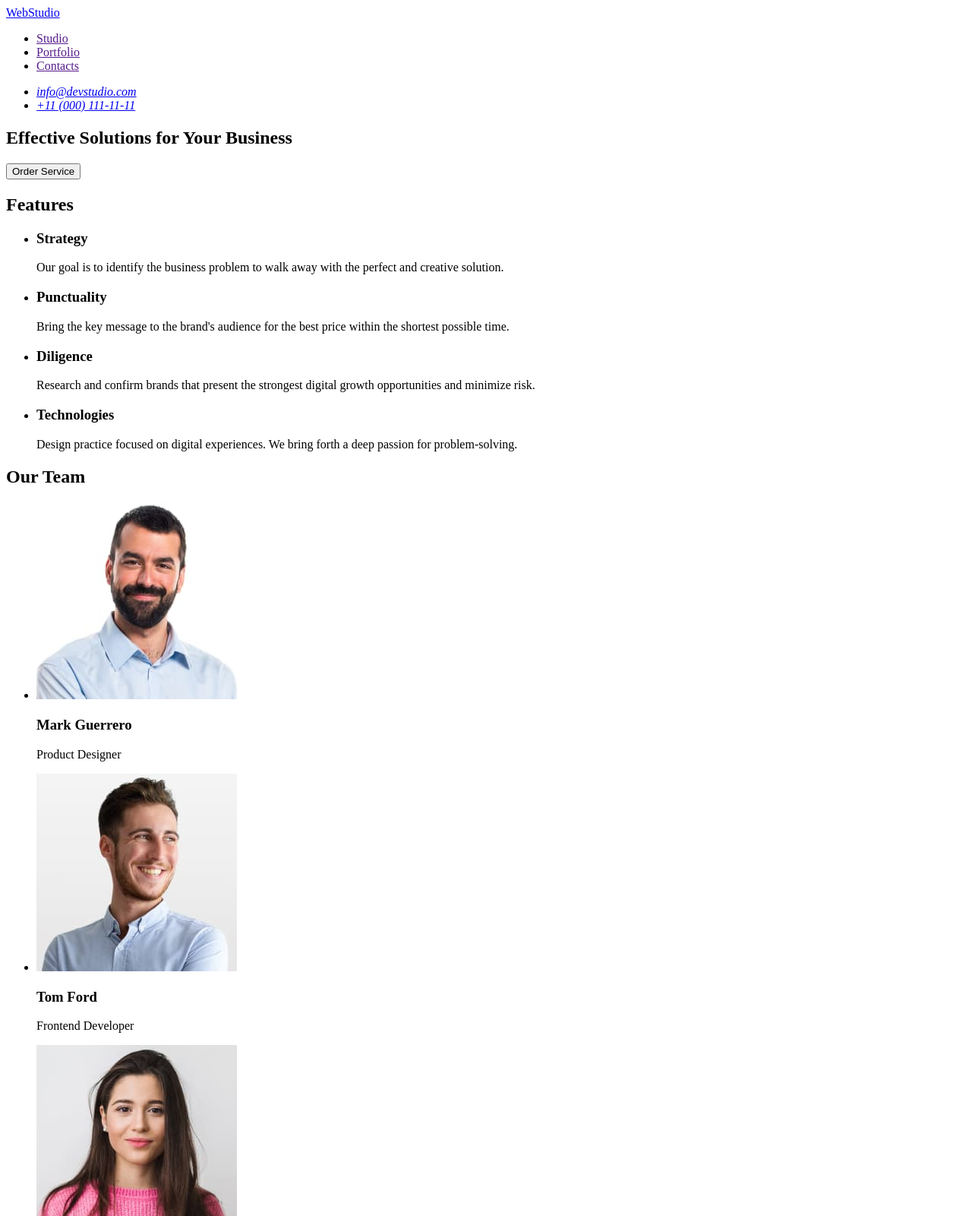
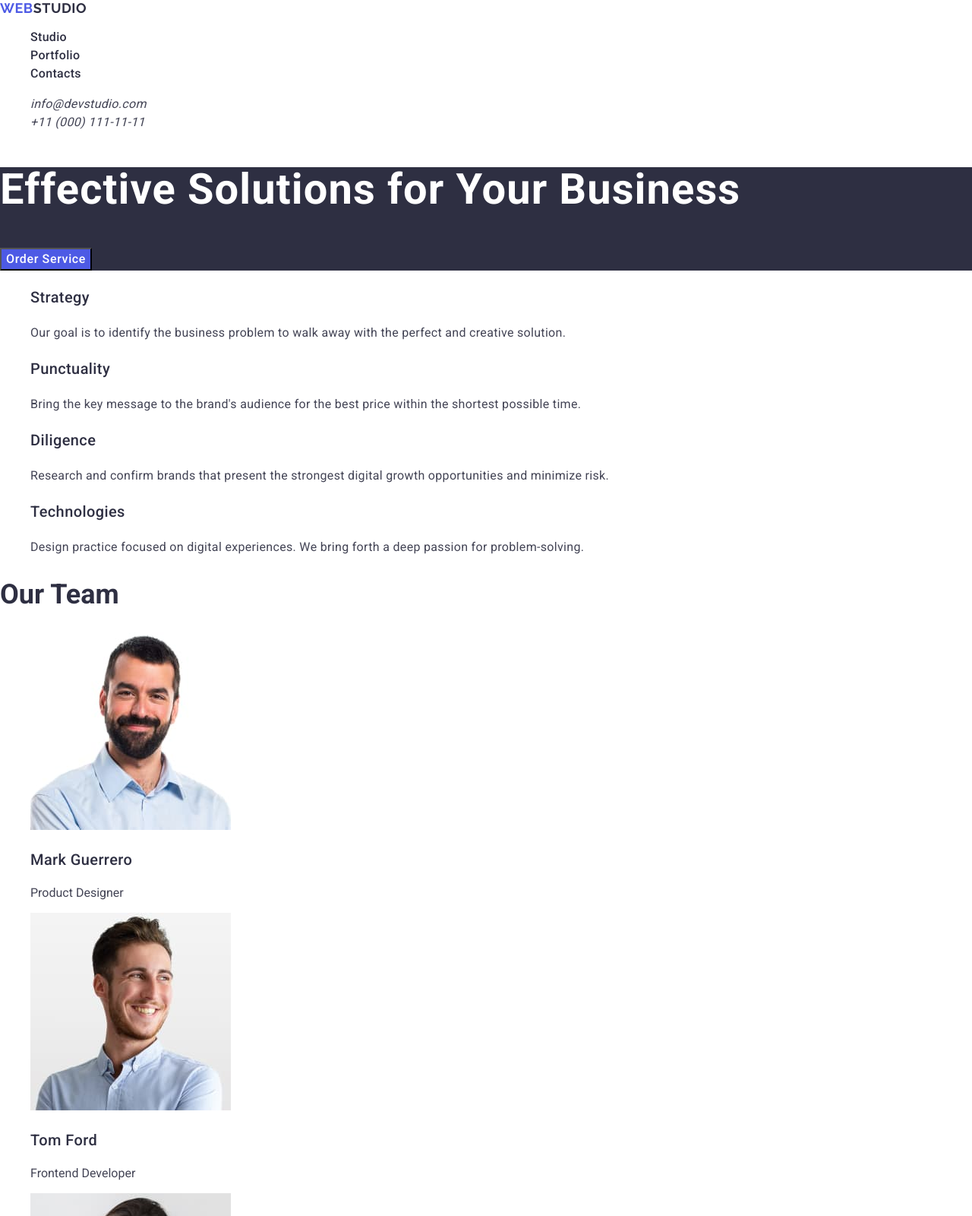
Before and after one commit to uliacop/goit-markup-hw-02, a plain HTML site: page index.html in a window 1280 px wide. Shown: the top 1600 px of the page at 76% size. Drawn offline with nearby package versions, Linux system fonts and the light colour scheme.

Commit message:
hw-2
hw-2

```diff
--- /dev/null
+++ b/css/styles.css
@@ -0,0 +1,114 @@
+.list {
+  list-style-type: none;
+}
+button {
+  cursor: pointer;
+}
+body {
+  font-family: "Roboto", "Raleway", sans-serif;
+  color: #434455;
+  list-style-type: none;
+  font-size: 16px;
+  background: #fff;
+  font-style: normal;
+}
+.logo {
+  color: #2e2f42;
+  font-family: Raleway;
+  font-size: 18px;
+  font-weight: 700;
+  line-height: 21px; /* 116.667% */
+  letter-spacing: 0.54px;
+  text-transform: uppercase;
+}
+.menu-link {
+  font-weight: 500;
+  line-height: 1.5;
+  letter-spacing: 0.32px;
+  color: #2e2f42;
+}
+.link {
+  text-decoration: none;
+  list-style-type: none;
+}
+.menu-link:hover,
+.menu-link:active,
+.contacts-link:hover,
+.contacts-link:hover {
+  color: #404bbf;
+}
+.one {
+  font-size: 56px;
+  color: #fff;
+  font-weight: 700;
+  line-height: 1.07;
+  letter-spacing: 1.12px;
+}
+.two {
+  font-size: 36px;
+  color: #2e2f42;
+  font-weight: 700;
+  line-height: 40px;
+  letter-spacing: 1.1;
+  text-transform: capitalize;
+}
+.three {
+  font-size: 20px;
+  color: #2e2f42;
+  font-size: 20px;
+  font-weight: 500;
+  line-height: 1.5;
+  letter-spacing: 0.4px;
+}
+.footer-text,
+.logo-footer {
+  color: #f4f4fd;
+}
+.logo-part {
+  color: #4d5ae5;
+}
+.contacts-link,
+.job-title {
+  color: #434455;
+}
+.main-section,
+footer {
+  background-color: #2e2f42;
+}
+.button {
+  color: #fff;
+  background-color: #4d5ae5;
+  font-weight: 500;
+  line-height: 1.5;
+  letter-spacing: 0.64px;
+}
+.team {
+  color: #f4f4fd;
+}
+.logo link {
+  font-family: "Raleway", sans-serif;
+  font-size: 18px;
+  font-weight: 700;
+  line-height: 1.16;
+  letter-spacing: 0.54px;
+  text-transform: uppercase;
+}
+.contacts-link {
+  line-height: 1.5;
+  letter-spacing: 0.32px;
+}
+.features-discribe {
+  line-height: 1.5;
+  letter-spacing: 0.32px;
+}
+.portfolio-name {
+  font-weight: 400;
+  line-height: 24px;
+  letter-spacing: 1.5;
+}
+.footer-text {
+  font-family: Roboto;
+  font-size: 16px;
+  line-height: 1.5;
+  letter-spacing: 0.32px;
+}
--- a/index.html
+++ b/index.html
@@ -4,67 +4,83 @@
     <meta charset="UTF-8" />
     <meta name="viewport" content="width=device-width, initial-scale=1.0" />
     <title>WebStudio</title>
+    <link
+      rel="stylesheet"
+      href="https://cdnjs.cloudflare.com/ajax/libs/modern-normalize/2.0.0/modern-normalize.min.css"
+    />
+    <link rel="stylesheet" href="./css/styles.css" />
+    <link rel="preconnect" href="https://fonts.googleapis.com" />
+    <link rel="preconnect" href="https://fonts.gstatic.com" crossorigin />
+    <link
+      href="https://fonts.googleapis.com/css2?family=Raleway:wght@700&family=Roboto:wght@400;500;700&display=swap"
+      rel="stylesheet"
+    />
   </head>
-  <body>
-    <header>
-      <nav>
-        <a href="./index.html">WebStudio</a>
-        <ul>
-          <li>
-            <a href="">Studio</a>
+  <body class="body">
+    <header class="header">
+      <nav class="header-navigation">
+        <a class="logo link" href="./index.html"
+          ><span class="logo-part">Web</span>Studio</a
+        >
+        <ul class="menu">
+          <li class="menu-item link">
+            <a class="menu-link link" href="">Studio</a>
           </li>
-          <li>
-            <a href="">Portfolio</a>
+          <li class="menu-item link">
+            <a class="menu-link link" href="">Portfolio</a>
           </li>
-          <li>
-            <a href="">Contacts</a>
+          <li class="menu-item link">
+            <a class="menu-link link" href="">Contacts</a>
           </li>
         </ul>
       </nav>
-      <address>
-        <ul>
-          <li>
-            <a href="mailto:info@devstudio.com">info@devstudio.com</a>
+      <address class="main-contacts">
+        <ul class="menu-contacts link">
+          <li class="contacts-item">
+            <a class="contacts-link link" href="mailto:info@devstudio.com"
+              >info@devstudio.com</a
+            >
           </li>
-          <li>
-            <a href="tel:+110001111111">+11 (000) 111-11-11</a>
+          <li class="contacts-item link">
+            <a class="contacts-link link" href="tel:+110001111111"
+              >+11 (000) 111-11-11</a
+            >
           </li>
         </ul>
       </address>
     </header>
     <main>
-      <section>
-        <h1>Effective Solutions for Your Business</h1>
-        <button type="button">Order Service</button>
+      <section class="main-section">
+        <h1 class="main-title one">Effective Solutions for Your Business</h1>
+        <button class="button" type="button">Order Service</button>
       </section>
       <!--    FEATURES -->
-      <section>
-        <h2>Features</h2>
-        <ul>
-          <li>
-            <h3>Strategy</h3>
-            <p>
+      <section class="features">
+        <ul class="menu-features">
+          <li class="strategy-item link">
+            <h3 class="main-title three">Strategy</h3>
+            <p class="features-discribe">
               Our goal is to identify the business problem to walk away with the
               perfect and creative solution.
             </p>
           </li>
-          <li>
-            <h3>Punctuality</h3>
-            <p>
+          <li class="strategy-item link">
+            <h3 class="main-title three">Punctuality</h3>
+            <p class="features-discribe">
               Bring the key message to the brand's audience for the best price
               within the shortest possible time.
             </p>
           </li>
-          <li>
-            <h3>Diligence</h3>
-            <p>
+          <li class="strategy-item link">
+            <h3 class="main-title three">Diligence</h3>
+            <p class="features-discribe">
               Research and confirm brands that present the strongest digital
               growth opportunities and minimize risk.
             </p>
           </li>
-          <li>
-            <h3>Technologies</h3>
-            <p>
+          <li class="strategy-item link">
+            <h3 class="main-title three">Technologies</h3>
+            <p class="features-discribe">
               Design practice focused on digital experiences. We bring forth a
               deep passion for problem-solving.
             </p>
@@ -72,55 +88,134 @@
         </ul>
       </section>
       <!-- TEAM -->
-      <section>
-        <h2>Our Team</h2>
-        <ul>
-          <li>
+      <section class="team">
+        <h2 class="main-title two">Our Team</h2>
+        <ul class="team-item">
+          <li class="menu-item link">
             <img
+              class="image"
               src="./images/team/markguerrero.jpg"
               alt="Mark Guerrero"
               width="264"
               height="260"
             />
-            <h3>Mark Guerrero</h3>
-            <p>Product Designer</p>
+            <h3 class="main-title three">Mark Guerrero</h3>
+            <p class="job-title">Product Designer</p>
           </li>
-          <li>
+          <li class="menu-item link">
             <img
+              class="image"
               src="./images/team/tomford.jpg"
               alt="Tom Ford"
               width="264"
               height="260"
             />
-            <h3>Tom Ford</h3>
-            <p>Frontend Developer</p>
+            <h3 class="main-title three">Tom Ford</h3>
+            <p class="job-title">Frontend Developer</p>
           </li>
-          <li>
+          <li class="menu-item link">
             <img
+              class="image"
               src="./images/team/camilagarcia.jpg"
               alt="Camila Garcia"
               width="264"
               height="260"
             />
-            <h3>Camila Garcia</h3>
-            <p>Marketing</p>
+            <h3 class="main-title three">Camila Garcia</h3>
+            <p class="job-title">Marketing</p>
           </li>
-          <li>
+          <li class="menu-item link">
             <img
+              class="image"
               src="./images/team/danielwilson.jpg"
               alt="Daniel Wilson"
               width="264"
               height="260"
             />
-            <h3>Daniel Wilson</h3>
-            <p>UI Designer</p>
+            <h3 class="main-title three">Daniel Wilson</h3>
+            <p class="job-title">UI Designer</p>
+          </li>
+        </ul>
+      </section>
+      <!-- Portfolio -->
+      <section class="portfolio">
+        <h2 class="main-title two">Our Portfolio</h2>
+        <ul class="portfolio-item">
+          <li class="menu-item link">
+            <img
+              class="image"
+              src="./images/portfolio/bankingapp.jpg"
+              alt="banking app"
+              width="360"
+              height="300"
+            />
+            <h3 class="main-title three">Banking App</h3>
+            <p class="portfolio-name">App</p>
+          </li>
+          <li class="menu-item link">
+            <img
+              class="image"
+              src="./images/portfolio/cashlesspayment.jpg"
+              alt="cashless payment"
+              width="360"
+              height="300"
+            />
+            <h3 class="main-title three">Cashless Payment</h3>
+            <p class="portfolio-name">Marketing</p>
+          </li>
+          <li class="menu-item link">
+            <img
+              class="image"
+              src="./images/portfolio/meditationapp.jpg"
+              alt="meditation app"
+              width="360"
+              height="300"
+            />
+            <h3 class="main-title three">Meditation app</h3>
+            <p class="portfolio-name">App</p>
+          </li>
+          <li class="menu-item link">
+            <img
+              class="image"
+              src="./images/portfolio/taxiserver.jpg"
+              alt="Taxi server"
+              width="360"
+              height="300"
+            />
+            <h3 class="main-title three">Taxi Server</h3>
+            <p class="portfolio-name">Marketing</p>
+          </li>
+          <li class="menu-item link">
+            <img
+              class="image"
+              src="./images/portfolio/screenillustrations.jpg"
+              alt="screen illustrations"
+              width="360"
+              height="300"
+            />
+            <h3 class="main-title three">Screen illustration</h3>
+            <p class="portfolio-name">Design</p>
+          </li>
+          <li class="menu-item link">
+            <img
+              class="image"
+              src="./images/portfolio/onlinecourses.jpg"
+              alt="online courses"
+              width="360"
+              height="300"
+            />
+            <h3 class="main-title three">Screen illustration</h3>
+            <p class="portfolio-name">Design</p>
           </li>
         </ul>
       </section>
     </main>
-    <footer>
-      <a href="./index.html">WebStudio</a>
-      <p>
+    <footer class="footer">
+      <a class="logo link" href="./index.html"
+        ><span class="logo-part">Web</span
+        ><span class="logo-footer">Studio</span></a
+      >
+      <p class="footer-text">
         Increase the flow of customers and sales for your business with digital
         marketing & growth solutions.
       </p>
```
Also changed, not shown: images/portfolio/bankingapp.jpg (added), images/portfolio/cashlesspayment.jpg (added), images/portfolio/meditationapp.jpg (added), images/portfolio/onlinecourses.jpg (added), images/portfolio/screenillustrations.jpg (added), images/portfolio/taxiserver.jpg (added).
